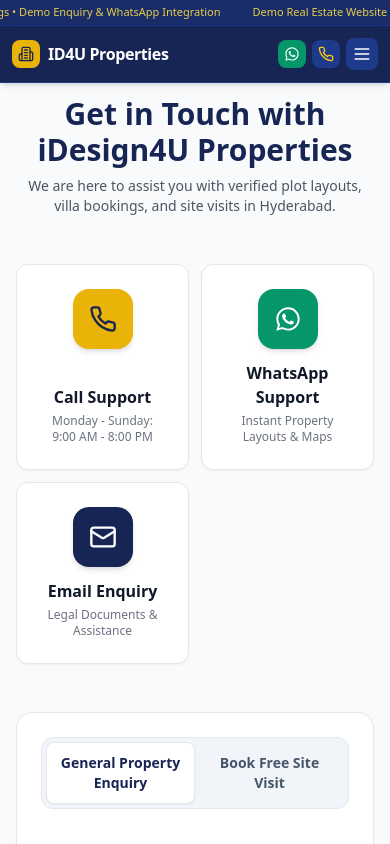
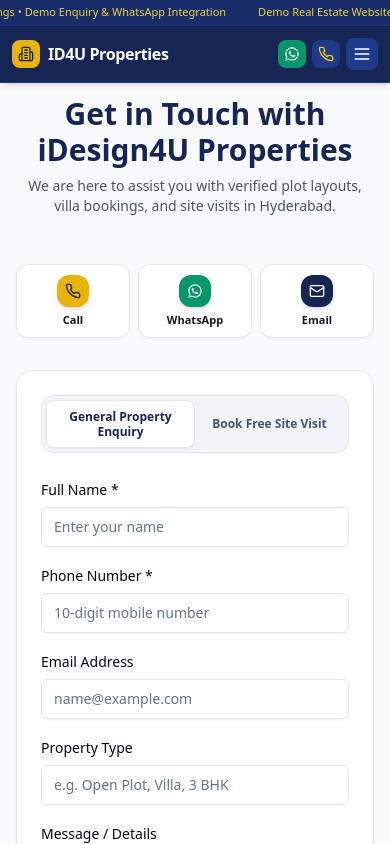
Before and after one commit to idsignforu/real-estate-website, a React (Vite) app: page /contact in a window 390 px wide. Shown: the top 844 px of the page. Built offline with nearby package versions, Linux system fonts and the light colour scheme.

Commit message:
Contact page: 3-col mobile card grid, compact icons/labels, smaller tab text

```diff
--- a/src/pages/ContactPage.jsx
+++ b/src/pages/ContactPage.jsx
@@ -126,50 +126,50 @@
           </p>
         </div>
 
-        {/* Contact Cards (Icon-only controls, NO visible phone or email text) */}
-        <div className="grid grid-cols-2 sm:grid-cols-3 gap-3 sm:gap-6 mb-12">
+        {/* Contact Cards — always 3-col grid, compact on mobile */}
+        <div className="grid grid-cols-3 gap-2 sm:gap-6 mb-8 sm:mb-12">
 
-          <Card className="p-6 text-center border border-gray-200 shadow-sm bg-white hover:shadow-md transition-shadow flex flex-col justify-between items-center space-y-3">
+          <Card className="p-2.5 sm:p-6 text-center border border-gray-200 shadow-sm bg-white hover:shadow-md transition-shadow flex flex-col items-center gap-1.5 sm:gap-3">
             <a
               href={contactConfig.telLink}
-              className="bg-yellow-500 text-blue-950 p-4 rounded-2xl hover:scale-105 transition-transform shadow-md focus:outline-none focus:ring-2 focus:ring-yellow-400"
+              className="bg-yellow-500 text-blue-950 p-2 sm:p-4 rounded-xl sm:rounded-2xl hover:scale-105 transition-transform shadow-md focus:outline-none focus:ring-2 focus:ring-yellow-400"
               aria-label="Call iDesign4U Properties"
             >
-              <Phone className="h-7 w-7" />
+              <Phone className="h-4 w-4 sm:h-7 sm:w-7" />
             </a>
-            <div>
-              <h3 className="font-bold text-gray-900 text-base">Call Support</h3>
-              <p className="text-xs text-gray-500 mt-1">{contactConfig.workingHours}</p>
+            <div className="min-w-0 w-full">
+              <h3 className="font-bold text-gray-900 text-[11px] sm:text-base leading-tight">Call</h3>
+              <p className="hidden sm:block text-xs text-gray-500 mt-1">{contactConfig.workingHours}</p>
             </div>
           </Card>
 
-          <Card className="p-6 text-center border border-gray-200 shadow-sm bg-white hover:shadow-md transition-shadow flex flex-col justify-between items-center space-y-3">
+          <Card className="p-2.5 sm:p-6 text-center border border-gray-200 shadow-sm bg-white hover:shadow-md transition-shadow flex flex-col items-center gap-1.5 sm:gap-3">
             <a
               href={contactConfig.whatsappLink}
               target="_blank"
               rel="noopener noreferrer"
-              className="bg-emerald-600 text-white p-4 rounded-2xl hover:scale-105 transition-transform shadow-md focus:outline-none focus:ring-2 focus:ring-emerald-500"
+              className="bg-emerald-600 text-white p-2 sm:p-4 rounded-xl sm:rounded-2xl hover:scale-105 transition-transform shadow-md focus:outline-none focus:ring-2 focus:ring-emerald-500"
               aria-label="Chat on WhatsApp"
             >
-              <WhatsAppIcon className="h-7 w-7" />
+              <WhatsAppIcon className="h-4 w-4 sm:h-7 sm:w-7" />
             </a>
-            <div>
-              <h3 className="font-bold text-gray-900 text-base">WhatsApp Support</h3>
-              <p className="text-xs text-gray-500 mt-1">Instant Property Layouts &amp; Maps</p>
+            <div className="min-w-0 w-full">
+              <h3 className="font-bold text-gray-900 text-[11px] sm:text-base leading-tight">WhatsApp</h3>
+              <p className="hidden sm:block text-xs text-gray-500 mt-1">Instant Property Layouts &amp; Maps</p>
             </div>
           </Card>
 
-          <Card className="p-6 text-center border border-gray-200 shadow-sm bg-white hover:shadow-md transition-shadow flex flex-col justify-between items-center space-y-3">
+          <Card className="p-2.5 sm:p-6 text-center border border-gray-200 shadow-sm bg-white hover:shadow-md transition-shadow flex flex-col items-center gap-1.5 sm:gap-3">
             <a
               href={contactConfig.mailtoLink}
-              className="bg-blue-950 text-white p-4 rounded-2xl hover:scale-105 transition-transform shadow-md focus:outline-none focus:ring-2 focus:ring-blue-800"
+              className="bg-blue-950 text-white p-2 sm:p-4 rounded-xl sm:rounded-2xl hover:scale-105 transition-transform shadow-md focus:outline-none focus:ring-2 focus:ring-blue-800"
               aria-label="Email iDesign4U Properties"
             >
-              <Mail className="h-7 w-7" />
+              <Mail className="h-4 w-4 sm:h-7 sm:w-7" />
             </a>
-            <div>
-              <h3 className="font-bold text-gray-900 text-base">Email Enquiry</h3>
-              <p className="text-xs text-gray-500 mt-1">Legal Documents &amp; Assistance</p>
+            <div className="min-w-0 w-full">
+              <h3 className="font-bold text-gray-900 text-[11px] sm:text-base leading-tight">Email</h3>
+              <p className="hidden sm:block text-xs text-gray-500 mt-1">Legal Documents &amp; Assistance</p>
             </div>
           </Card>
 
@@ -179,11 +179,11 @@
         <div className="max-w-3xl mx-auto bg-white p-6 sm:p-10 rounded-2xl border border-gray-200 shadow-sm">
 
           <Tabs value={activeTab} onValueChange={setActiveTab} className="w-full">
-            <TabsList className="grid grid-cols-2 w-full mb-8">
-              <TabsTrigger value="enquiry" className="text-sm font-bold py-2.5">
+            <TabsList className="grid grid-cols-2 w-full mb-6">
+              <TabsTrigger value="enquiry" className="text-xs sm:text-sm font-bold py-2 sm:py-2.5 leading-tight">
                 General Property Enquiry
               </TabsTrigger>
-              <TabsTrigger value="sitevisit" className="text-sm font-bold py-2.5">
+              <TabsTrigger value="sitevisit" className="text-xs sm:text-sm font-bold py-2 sm:py-2.5 leading-tight">
                 Book Free Site Visit
               </TabsTrigger>
             </TabsList>
```
